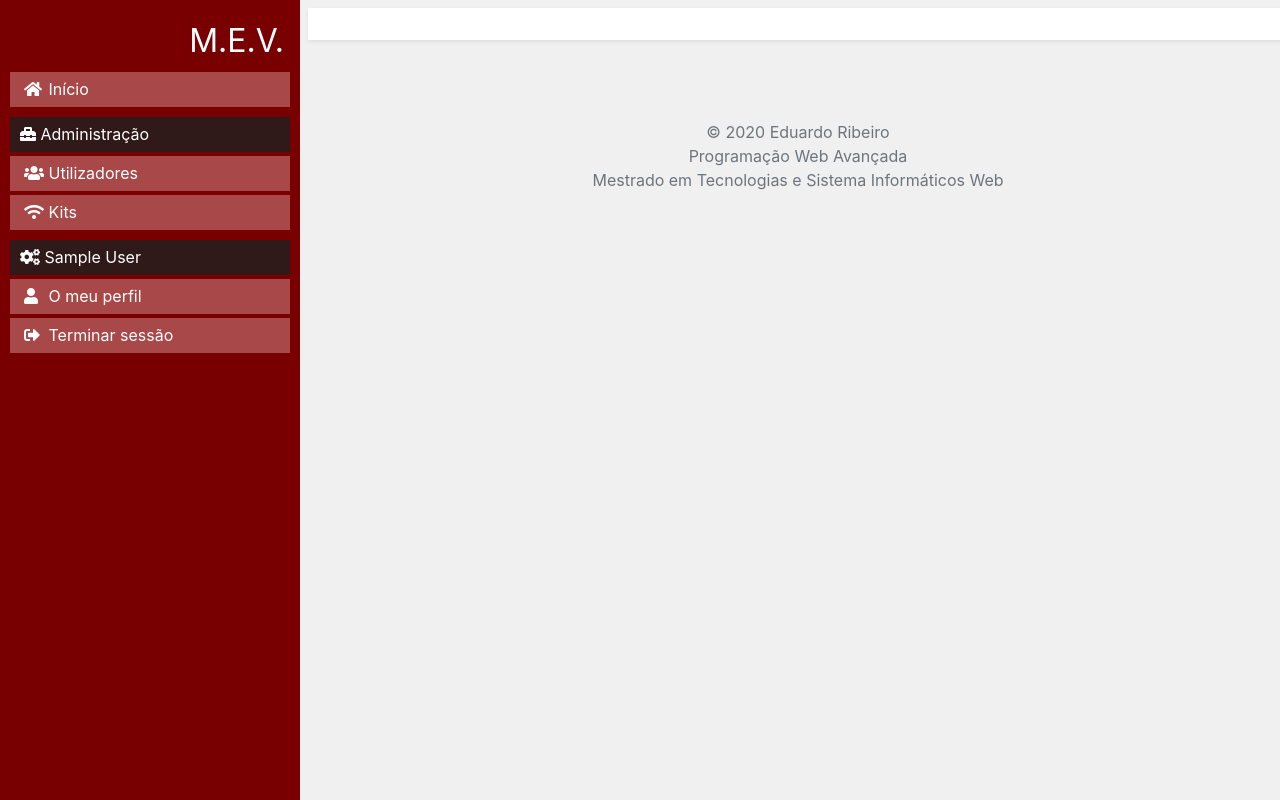
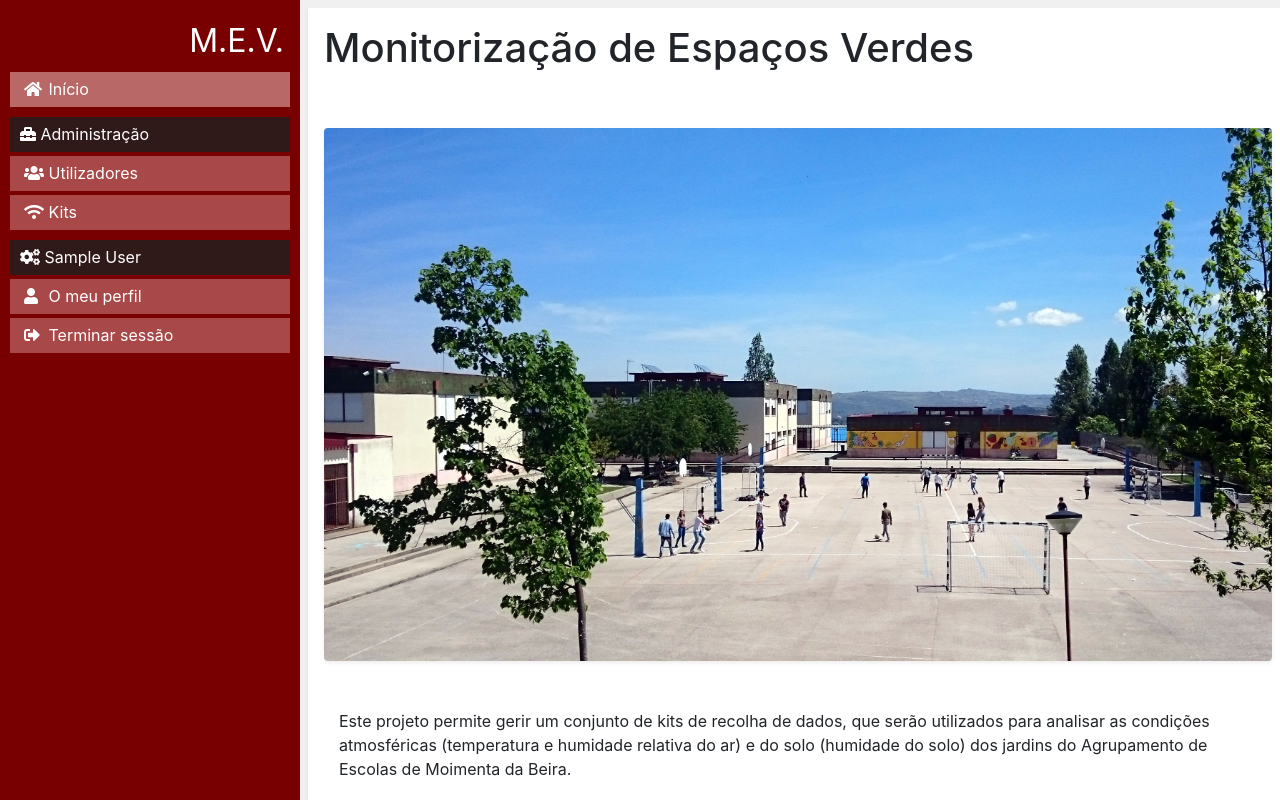
Before and after one commit to ejgr-mtsiw/pwa-final-project-frontend, an Angular app: page /home in a window 1280 px wide. Before the commit this address led to /. Shown: the top 800 px of the page. Built offline with nearby package versions, Linux system fonts and the light colour scheme; sample sign-in values are in the browser's storage.

Commit message:
Small fixes to navigation and main menu

```diff
--- a/src/app/app-routing.module.ts
+++ b/src/app/app-routing.module.ts
@@ -11,7 +11,7 @@
 import { AdminKitDetailsComponent } from './admin-kit-details/admin-kit-details.component';
 
 const routes: Routes = [
-    { path: '', component: HomeComponent },
+    { path: 'home', component: HomeComponent },
     { path: 'login', component: LoginFormComponent },
     { path: 'logout', component: LogoutComponent },
     { path: 'kits/:KitId', component: KitDetailsComponent },
@@ -24,7 +24,8 @@
         path: 'admin/kits',
         component: AdminKitListComponent,
         canActivate: [AuthGuard]
-    }
+    },
+    { path: '',   redirectTo: '/home', pathMatch: 'full' }
 ];
 
 @NgModule({
--- a/src/app/login-form/login-form.component.html
+++ b/src/app/login-form/login-form.component.html
@@ -5,7 +5,7 @@
         <form #loginForm="ngForm" (ngSubmit)="onSubmit()" class="shadow-sm p-3 mb-5 bg-white rounded">
 
             <div class="form-group">
-                <label for="email">Email address</label>
+                <label for="email">Endereço de e-mail</label>
                 <input type="email" id="email" name="email" required [(ngModel)]="model.email" email
                     class="form-control" #email="ngModel">
             </div>
--- a/src/app/main-menu/main-menu.component.html
+++ b/src/app/main-menu/main-menu.component.html
@@ -4,7 +4,7 @@
     <div class="menu-list">
         <ul [ngbCollapse]="isMenuCollapsed" class="menu-content collapse out" id="menu-content">
             <li>
-                <a class="item" id="menu-link-home" routerLink="/" routerLinkActive="active">
+                <a class="item" id="menu-link-home" routerLink="/home" routerLinkActive="active">
                     <i class="fas fa-home"></i>
                     Início
                 </a>
--- a/src/app/main-menu/main-menu.component.scss
+++ b/src/app/main-menu/main-menu.component.scss
@@ -93,6 +93,7 @@
   padding-left: 4px;
 }
 
+a#menu-link-home.active,
 .sub-menu li a.active {
   background-color: theme-color("activelinkbg");
 }
```
